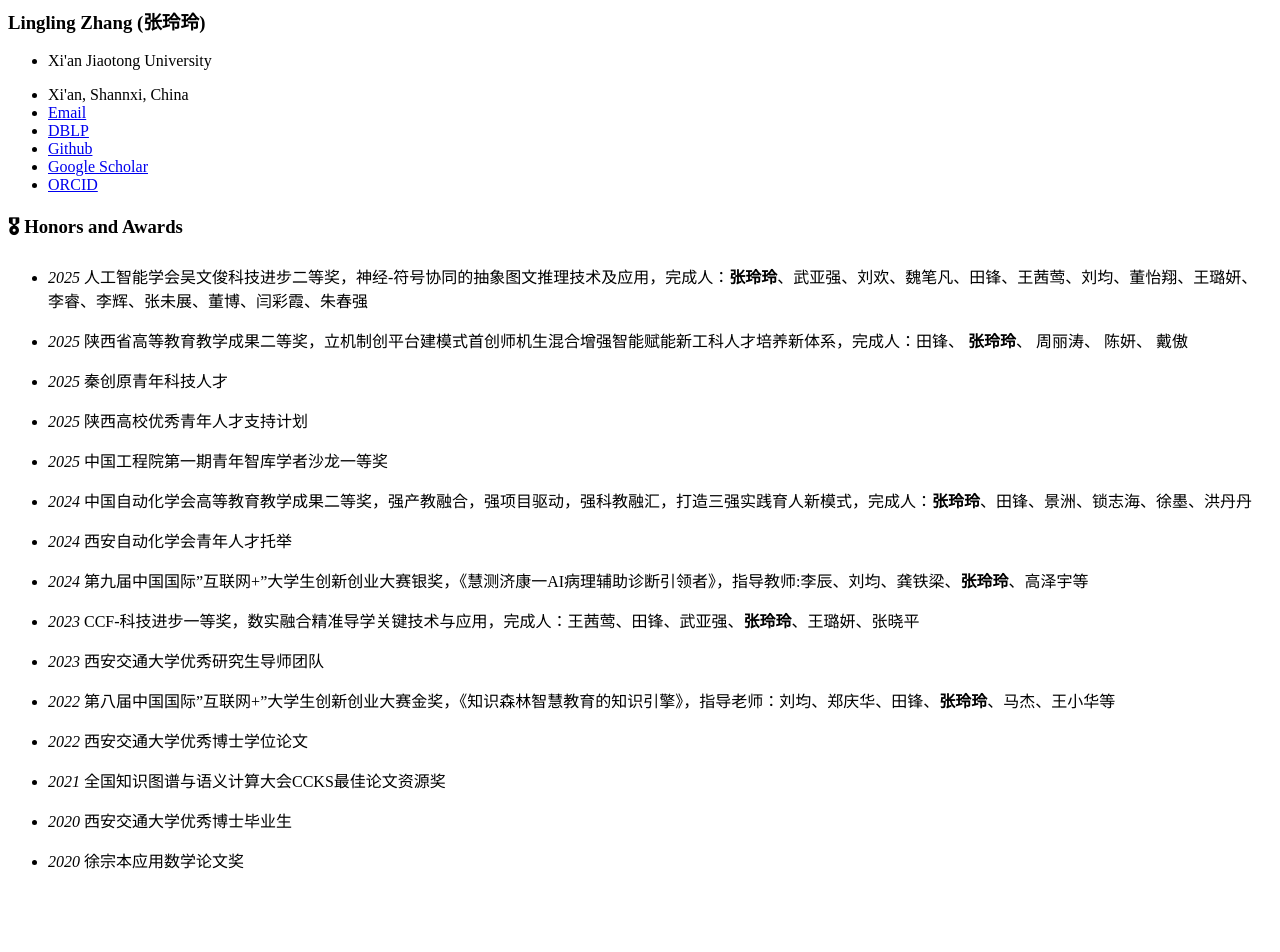
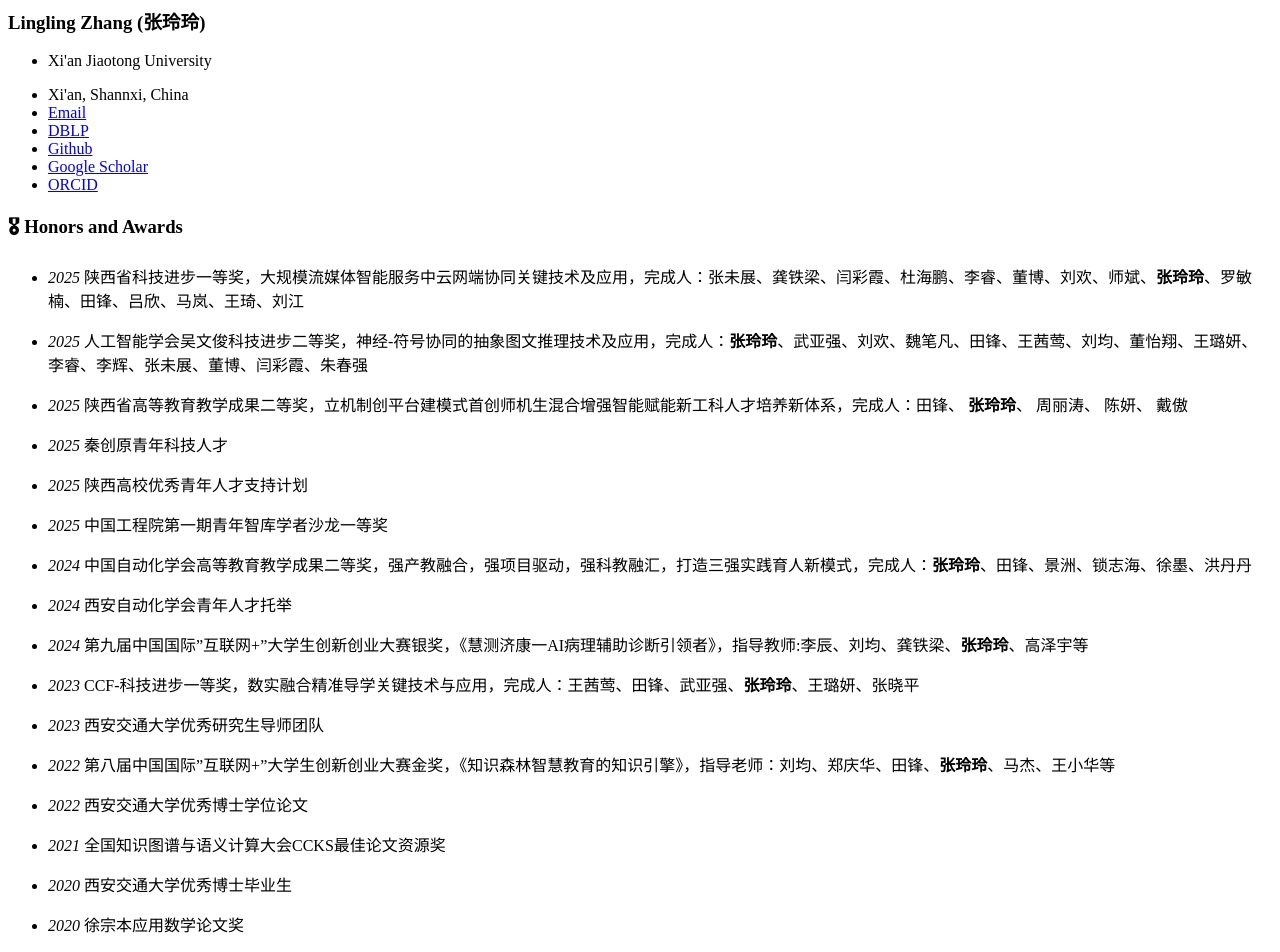
Before and after one commit to zhang-lingling/zhang-lingling.github.io, a Jekyll site: the page built from _pages/includes/honers.md, in a window 1280 px wide. Shown: the part 518-1470 px from the top of the page. Built offline with Jekyll 4.4.1, drawn with Linux system fonts in a browser that asks for light colours; our own code applies the rules of GitHub Pages for plain Markdown files; before the commit the page ends 1406 px from its top, so only the background shows below that; grey boxes are pictures that could not be loaded.

Commit message:
Update honers.md

```diff
--- a/_pages/includes/honers.md
+++ b/_pages/includes/honers.md
@@ -1,4 +1,6 @@
 # 🎖 Honors and Awards
+
+* *2025* 陕西省科技进步一等奖，大规模流媒体智能服务中云网端协同关键技术及应用，完成人：张未展、龚铁梁、闫彩霞、杜海鹏、李睿、董博、刘欢、师斌、**张玲玲**、罗敏楠、田锋、吕欣、马岚、王琦、刘江
 
 * *2025* 人工智能学会吴文俊科技进步二等奖，神经-符号协同的抽象图文推理技术及应用，完成人：**张玲玲**、武亚强、刘欢、魏笔凡、田锋、王茜莺、刘均、董怡翔、王璐妍、李睿、李辉、张未展、董博、闫彩霞、朱春强
 
```
